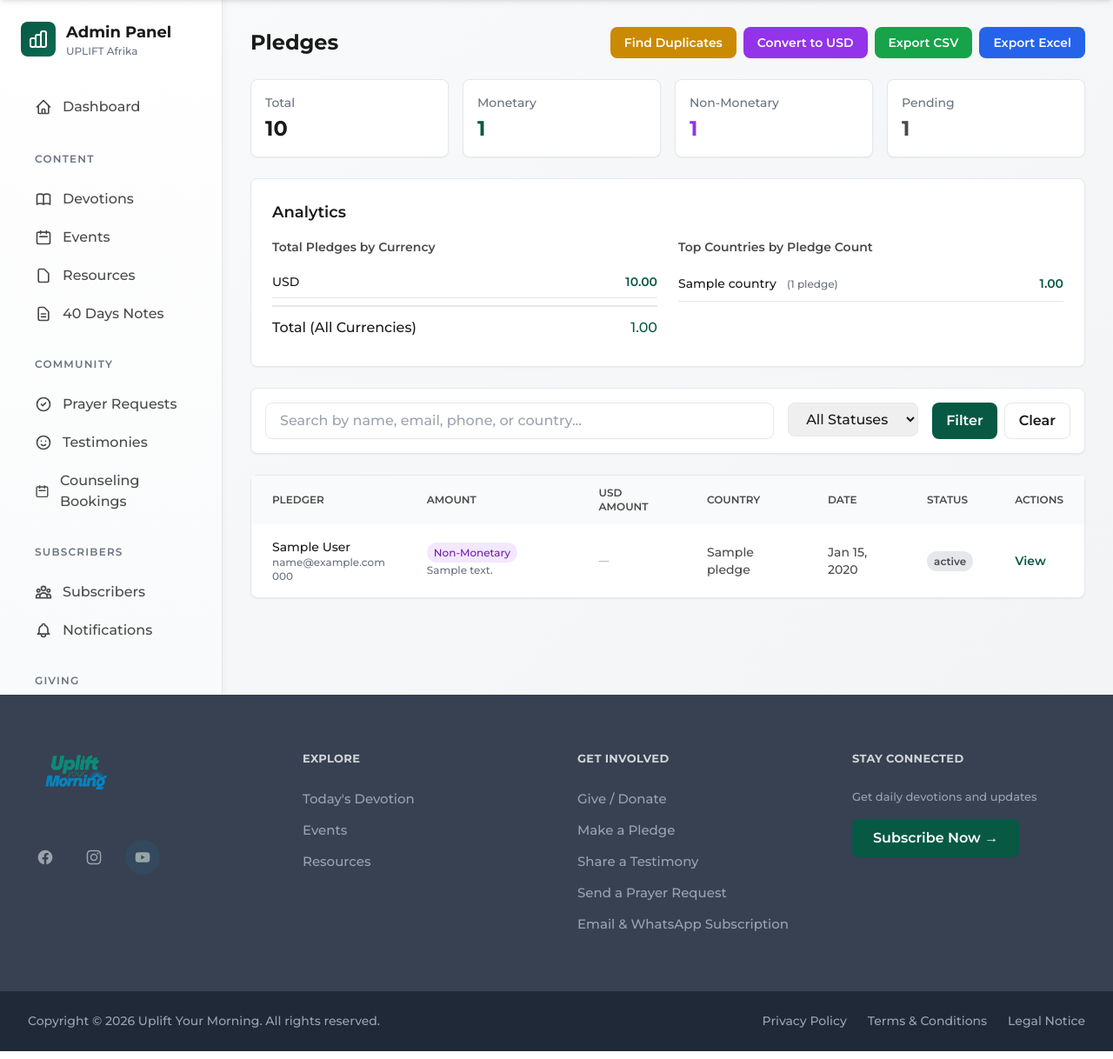
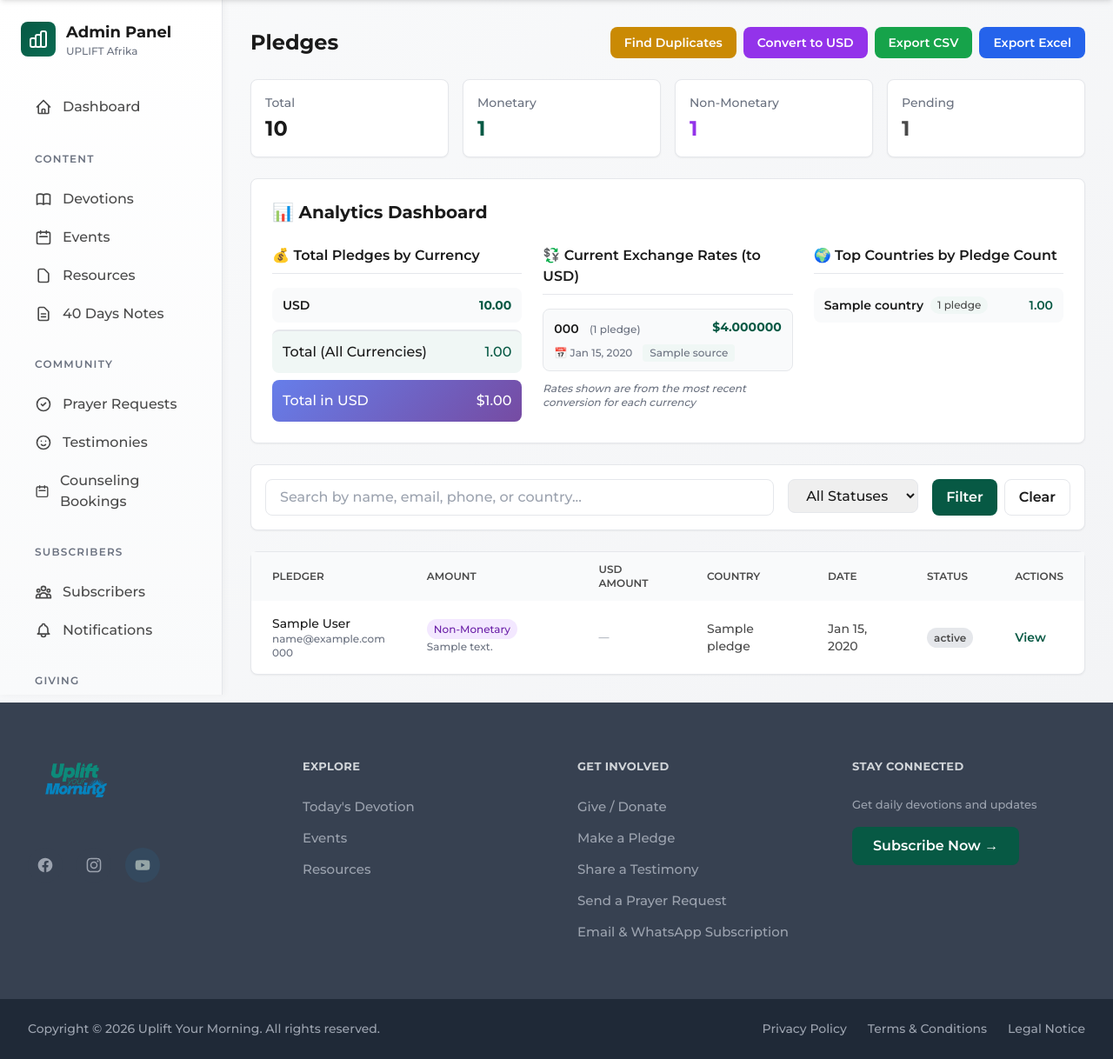
Before and after one commit to josueadimado/uplift-your-morning, a Django app: template templates/admin/pledges/list.html in a window 1280 px wide. Shown: the part 134-1352 px from the top of the page at 87% size. Run offline with Django 5.2, Linux system fonts and the light colour scheme; the template is opened without the code that fills it: most values are stand-ins (such as "Sample title", 1, 10 or a date in 2020); some libraries are stand-ins or nearby versions.

Commit message:
Add conversion rates display and improve analytics layout
- Added conversion rates section showing current exchange rates to USD
- Displays rate, date, source, and count of pledges for each currency
- Improved analytics layout with better spacing, colors, and organization
- Added gradient highlight for total USD amount
- Better visual hierarchy with icons and improved typography
- Made analytics section more scannable and professional

```diff
--- a/templates/admin/pledges/list.html
+++ b/templates/admin/pledges/list.html
@@ -45,41 +45,99 @@
 </div>
 
 <!-- Analytics Section -->
-{% if country_stats or total_by_currency %}
+{% if country_stats or total_by_currency or conversion_rates or total_usd_amount %}
 <div class="bg-white rounded-lg shadow-sm border mb-6 p-4 sm:p-6" style="border-color: var(--border);">
-    <h2 class="text-lg font-semibold mb-4" style="color: var(--text);">Analytics</h2>
-    <div class="grid grid-cols-1 lg:grid-cols-2 gap-6">
+    <h2 class="text-xl font-bold mb-6" style="color: var(--text);">📊 Analytics Dashboard</h2>
+
+    <div class="grid grid-cols-1 lg:grid-cols-2 xl:grid-cols-3 gap-6">
         <!-- Total by Currency -->
         {% if total_by_currency %}
-        <div>
-            <h3 class="text-sm font-semibold mb-3" style="color: var(--text_secondary);">Total Pledges by Currency</h3>
+        <div class="lg:col-span-1">
+            <h3 class="text-base font-semibold mb-4 pb-2 border-b" style="color: var(--text); border-color: var(--border);">
+                💰 Total Pledges by Currency
+            </h3>
             <div class="space-y-2">
                 {% for currency, amount in total_by_currency.items %}
-                <div class="flex justify-between items-center py-2 border-b" style="border-color: var(--border);">
-                    <span class="text-sm font-medium" style="color: var(--text);">{{ currency }}</span>
-                    <span class="text-sm font-semibold" style="color: var(--primary);">{{ amount|floatformat:2 }}</span>
+                <div class="flex justify-between items-center py-2.5 px-3 rounded-lg hover:bg-gray-50 transition-colors" style="background: var(--background_light);">
+                    <div class="flex items-center gap-2">
+                        <span class="text-sm font-semibold" style="color: var(--text);">{{ currency }}</span>
+                    </div>
+                    <span class="text-sm font-bold" style="color: var(--primary);">{{ amount|floatformat:2 }}</span>
                 </div>
                 {% endfor %}
-                <div class="flex justify-between items-center py-2 pt-3 border-t-2 font-semibold" style="border-color: var(--border);">
+                <div class="flex justify-between items-center py-3 px-3 mt-3 rounded-lg font-bold border-t-2" style="background: var(--background_tint); border-color: var(--border);">
                     <span class="text-base" style="color: var(--text);">Total (All Currencies)</span>
                     <span class="text-base" style="color: var(--primary);">{{ total_pledge_amount|floatformat:2 }}</span>
                 </div>
+                {% if total_usd_amount %}
+                <div class="flex justify-between items-center py-3 px-3 mt-2 rounded-lg font-bold" style="background: linear-gradient(135deg, #667eea 0%, #764ba2 100%); color: white;">
+                    <span class="text-base">Total in USD</span>
+                    <span class="text-base">${{ total_usd_amount|floatformat:2 }}</span>
+                </div>
+                {% endif %}
             </div>
+        </div>
+        {% endif %}
+
+        <!-- Conversion Rates -->
+        {% if conversion_rates %}
+        <div class="lg:col-span-1">
+            <h3 class="text-base font-semibold mb-4 pb-2 border-b" style="color: var(--text); border-color: var(--border);">
+                💱 Current Exchange Rates (to USD)
+            </h3>
+            <div class="space-y-2 max-h-96 overflow-y-auto">
+                {% for currency_code, rate_info in conversion_rates.items %}
+                <div class="py-2.5 px-3 rounded-lg border" style="border-color: var(--border); background: var(--background_light);">
+                    <div class="flex justify-between items-start mb-1">
+                        <div>
+                            <span class="text-sm font-semibold" style="color: var(--text);">{{ currency_code }}</span>
+                            <span class="text-xs ml-2" style="color: var(--text_light);">
+                                ({{ rate_info.count }} pledge{{ rate_info.count|pluralize }})
+                            </span>
+                        </div>
+                        <span class="text-sm font-bold" style="color: var(--primary);">
+                            ${{ rate_info.rate|floatformat:6 }}
+                        </span>
+                    </div>
+                    <div class="flex items-center gap-3 mt-1.5 text-xs" style="color: var(--text_light);">
+                        {% if rate_info.date %}
+                        <span>📅 {{ rate_info.date|date:"M d, Y" }}</span>
+                        {% endif %}
+                        {% if rate_info.source %}
+                        <span class="px-2 py-0.5 rounded text-xs" style="background: var(--background_tint);">
+                            {{ rate_info.source|truncatewords:2 }}
+                        </span>
+                        {% endif %}
+                    </div>
+                </div>
+                {% endfor %}
+            </div>
+            <p class="text-xs mt-3 italic" style="color: var(--text_light);">
+                Rates shown are from the most recent conversion for each currency
+            </p>
         </div>
         {% endif %}
 
         <!-- Top Countries -->
         {% if country_stats %}
-        <div>
-            <h3 class="text-sm font-semibold mb-3" style="color: var(--text_secondary);">Top Countries by Pledge Count</h3>
+        <div class="lg:col-span-1 {% if not total_by_currency and not conversion_rates %}lg:col-span-2{% endif %}">
+            <h3 class="text-base font-semibold mb-4 pb-2 border-b" style="color: var(--text); border-color: var(--border);">
+                🌍 Top Countries by Pledge Count
+            </h3>
             <div class="space-y-2">
                 {% for stat in country_stats %}
-                <div class="flex justify-between items-center py-2 border-b" style="border-color: var(--border);">
-                    <div>
-                        <span class="text-sm font-medium" style="color: var(--text);">{{ stat.country|default:"Unknown" }}</span>
-                        <span class="text-xs ml-2" style="color: var(--text_light);">({{ stat.count }} pledge{{ stat.count|pluralize }})</span>
+                <div class="flex justify-between items-center py-2.5 px-3 rounded-lg hover:bg-gray-50 transition-colors" style="background: var(--background_light);">
+                    <div class="flex items-center gap-2">
+                        <span class="text-sm font-semibold" style="color: var(--text);">{{ stat.country|default:"Unknown" }}</span>
+                        <span class="text-xs px-2 py-0.5 rounded-full" style="background: var(--background_tint); color: var(--text_secondary);">
+                            {{ stat.count }} pledge{{ stat.count|pluralize }}
+                        </span>
                     </div>
+                    {% if stat.total_amount %}
                     <span class="text-sm font-semibold" style="color: var(--primary);">{{ stat.total_amount|floatformat:2 }}</span>
+                    {% else %}
+                    <span class="text-xs" style="color: var(--text_light);">—</span>
+                    {% endif %}
                 </div>
                 {% endfor %}
             </div>
```
Also changed, not shown: apps/pages/admin_views.py (+47 -0 lines).
